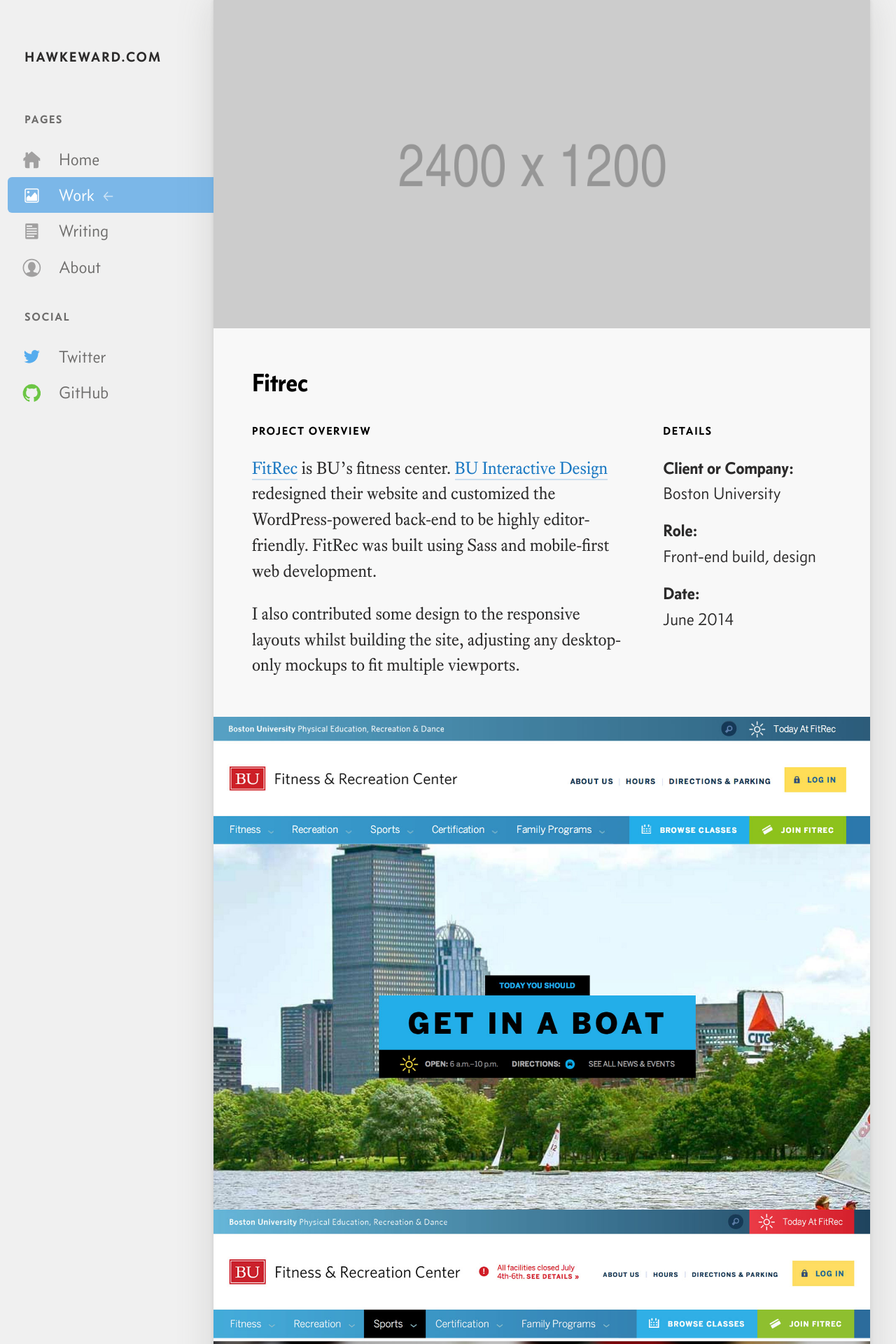
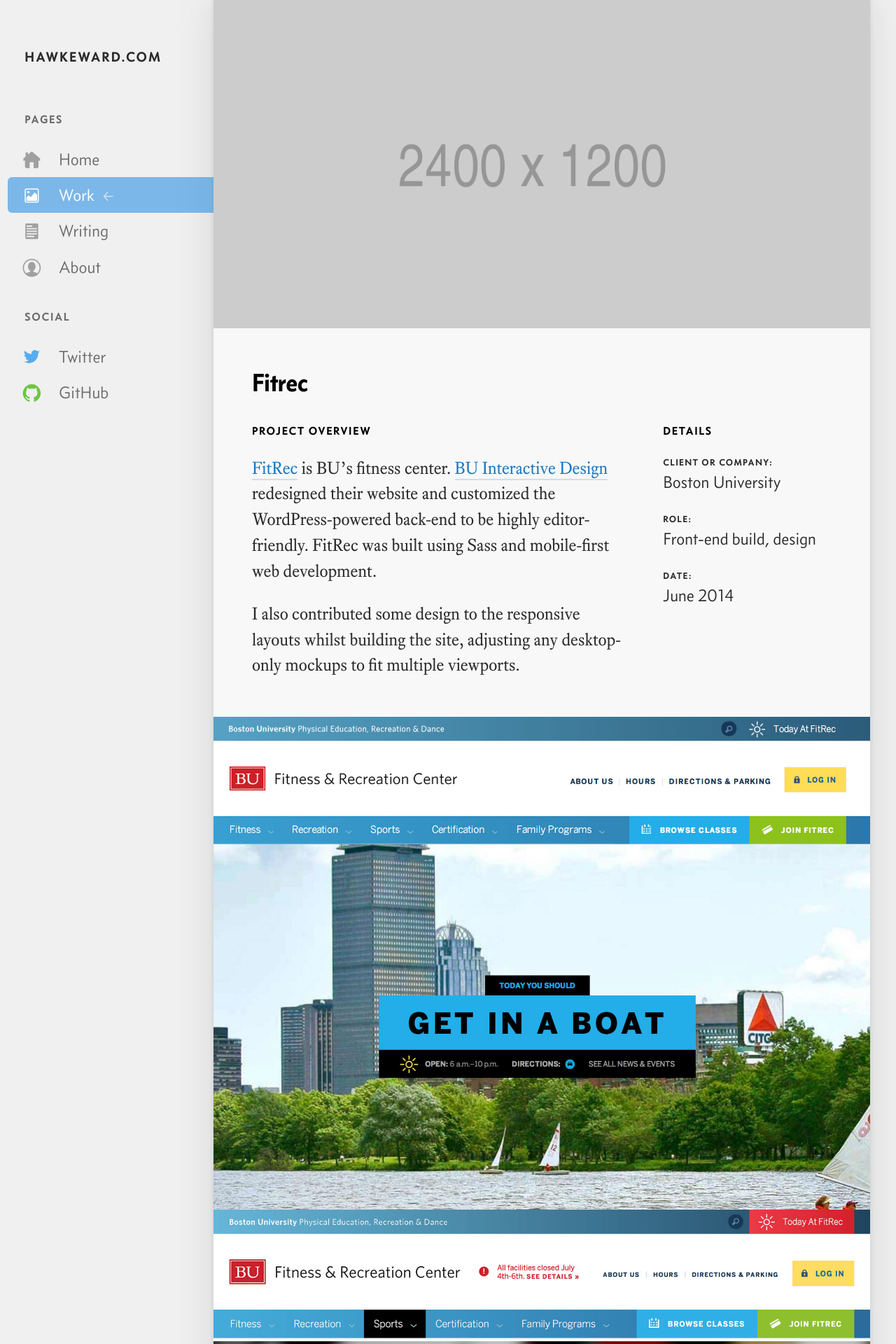
Before and after one commit to whbassignani/whbassignani.github.io, a Jekyll site: the page built from _posts/work/2014-06-04-bu-fitrec.md, in a window 1280 px wide. Shown: the top 1920 px of the page at 70% size. Built offline with Jekyll 4.4.1, drawn with Linux system fonts in a browser that asks for light colours.

Commit message:
Updated work details styles and added classes

```diff
--- a/_layouts/work.html
+++ b/_layouts/work.html
@@ -25,12 +25,18 @@
       </div>
 
       <aside class="work-details">
-        <h2 class="work-detail-title">Details</h2>
+        <h2 class="work-details-title">Details</h2>
 
-        <ul class="work-detail-list">
-          <li><strong>Client or Company:</strong> {{ page.client }}</li>
-          <li><strong>Role:</strong> {{ page.role }}</li>
-          <li><strong>Date:</strong> {{ page.date | date: "%B %Y" }}</li>
+        <ul class="work-details-list">
+          <li class="work-detail">
+            <strong class="work-detail-label">Client or Company:</strong> {{ page.client }}
+          </li>
+          <li class="work-detail">
+            <strong class="work-detail-label">Role:</strong> {{ page.role }}
+          </li>
+          <li class="work-detail">
+            <strong class="work-detail-label">Date:</strong> {{ page.date | date: "%B %Y" }}
+          </li>
         </ul>
       </aside>
 
--- a/scss/_work.scss
+++ b/scss/_work.scss
@@ -57,16 +57,12 @@
   }
 }
 
-.work-detail {
-  @include spacing-standard(xsmall);
-}
-
 .work-content-title,
-.work-detail-title {
+.work-details-title {
   @include h4;
 }
 
-.work-detail-list {
+.work-details-list {
   display: flex;
   flex-wrap: wrap;
   font-family: $sans-serif;
@@ -74,7 +70,13 @@
   margin: 0 0 -#{size(-3)};
   padding-left: 0;
 
-  li {
+  @media ($bp-m) {
+    display: block;
+    margin-top: size(0);
+  }
+}
+
+.work-detail {
   flex: 1 0 100%;
   margin: 0 0 size(-2);
   padding-left: 0;
@@ -85,16 +87,13 @@
   }
 
   @media ($bp-m) {
+    margin: 0 0 size(0);
     padding-right: 0;
   }
 }
 
-  li strong {
+.work-detail-label {
+  @include bold-spaced-type;
   display: block;
+  font-size: size(-3);
 }
-
-  @media ($bp-m) {
-    display: block;
-    margin-top: size(0);
-  }
-}
```
Lines whose indentation alone changed are shown as unchanged.
